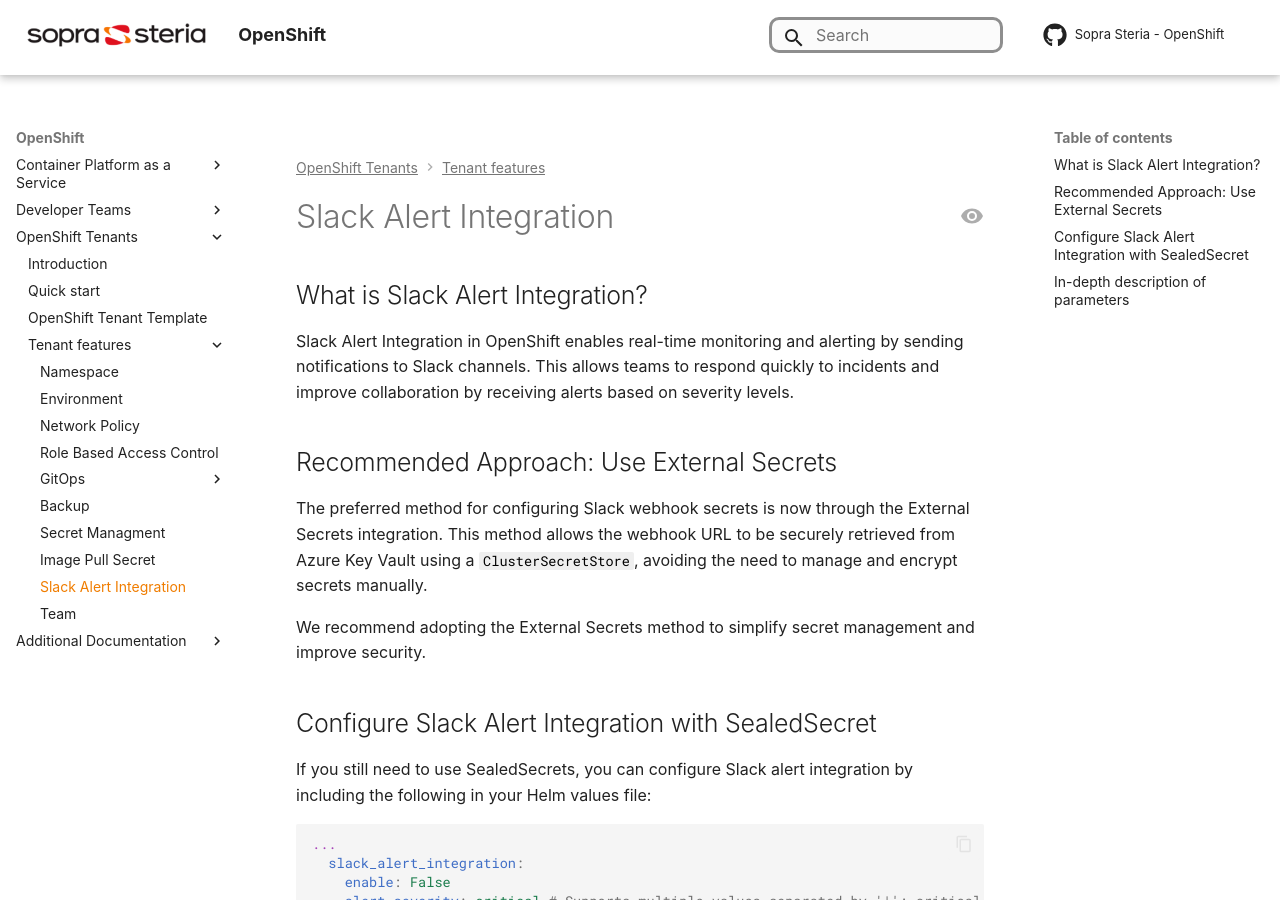
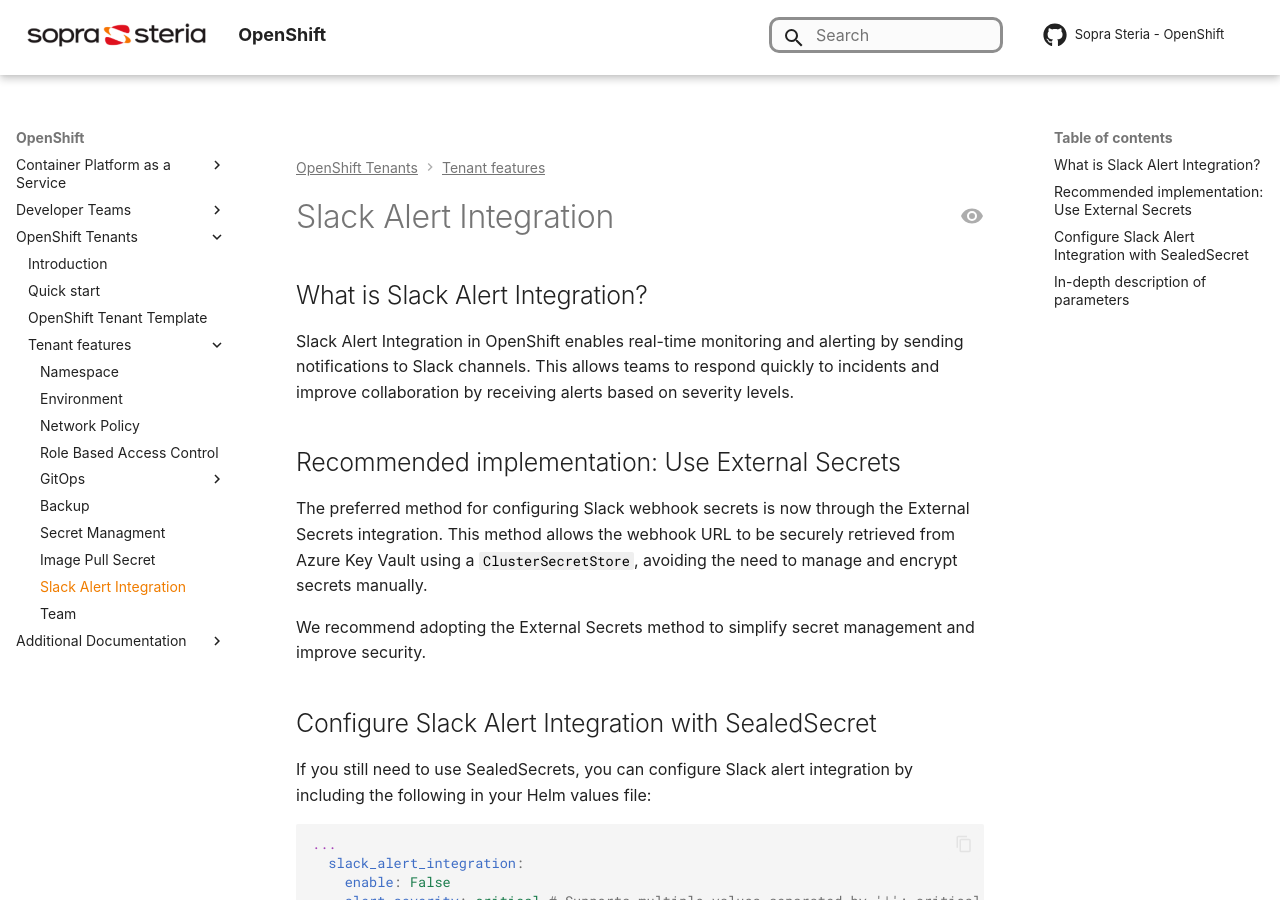
Before and after one commit to Sopra-Steria-Norge-Kubernetes/OpenShift, an MkDocs documentation site: the page built from docs/OpenShift Tenants/Tenant features/slack-alert-integration.md, in a window 1280 px wide and 900 px high. Built offline with MkDocs 1.6.1 and Material for MkDocs 9.7.7, drawn with Linux system fonts in a browser that asks for light colours; some web fonts are replaced; comment, search, counter and statistics services are not loaded.

```diff
--- a/docs/OpenShift Tenants/Tenant features/slack-alert-integration.md
+++ b/docs/OpenShift Tenants/Tenant features/slack-alert-integration.md
@@ -4,7 +4,7 @@
 
 Slack Alert Integration in OpenShift enables real-time monitoring and alerting by sending notifications to Slack channels. This allows teams to respond quickly to incidents and improve collaboration by receiving alerts based on severity levels.
 
-## Recommended Approach: Use External Secrets
+## Recommended implementation: Use External Secrets
 
 The preferred method for configuring Slack webhook secrets is now through the External Secrets integration. This method allows the webhook URL to be securely retrieved from Azure Key Vault using a `ClusterSecretStore`, avoiding the need to manage and encrypt secrets manually.
 
```
